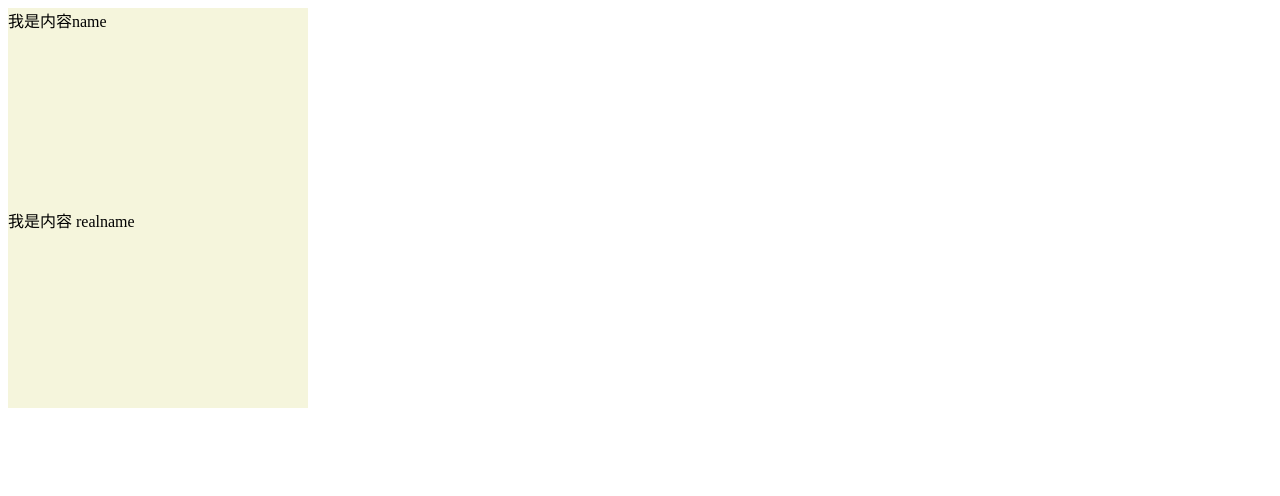
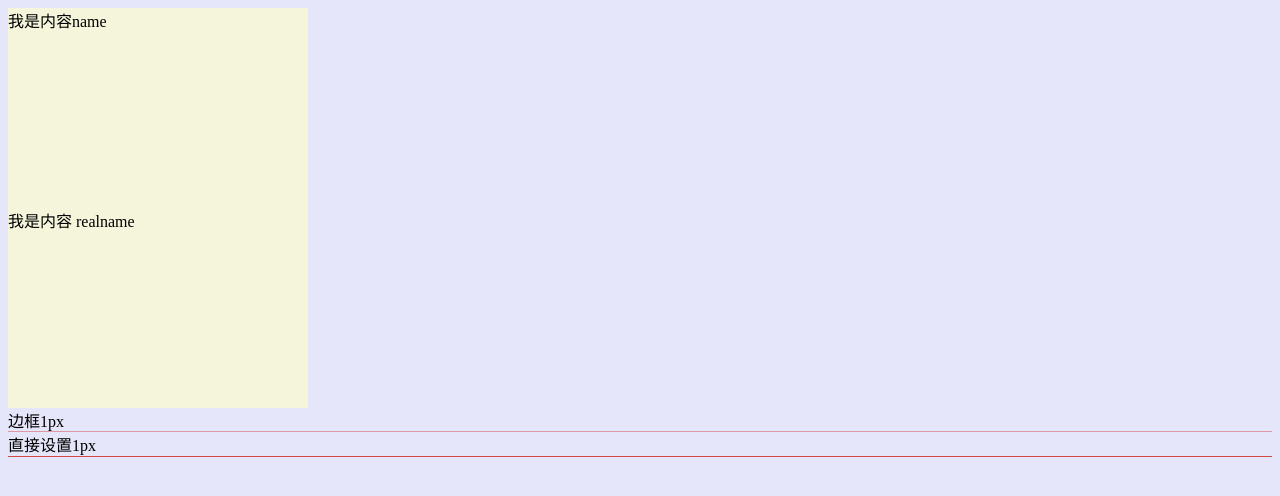
Before and after one commit to spock504/interview-ex, a website: page rem.html in a window 1280 px wide. Drawn offline with Linux system fonts and the light colour scheme.

Commit message:
feat: rem 自适应布局&移动端1px

```diff
--- a/rem.html
+++ b/rem.html
@@ -3,7 +3,7 @@
  * @Date: 2021-03-11 17:45:03
  * @Description: file content
  * @LastEditors: liujian
- * @LastEditTime: 2021-03-11 17:45:29
+ * @LastEditTime: 2021-03-12 15:03:59
 -->
 
 <!--
@@ -19,21 +19,9 @@
 <head>
     <meta charset="UTF-8">
     <meta http-equiv="X-UA-Compatible" content="IE=edge">
-    <meta name="viewport" content="width=device-width, initial-scale=1.0">
+    <!-- 这个meta标签使得页面宽度等于设备宽度，页面的缩放默认为1，且用户不能缩放 -->
+    <meta name="viewport" content="width=device-width,inital-scale=1.0,maximum-scale=1.0,minimum-scale=1,user-scalable=no">
     <title>Document</title>
-    <style>
-        .name {
-            width: 3rem;
-            height: 2rem;
-            background-color: beige;
-        }
-
-        .realname {
-            width: 300px;
-            height: 200px;
-            background-color: beige;
-        }
-    </style>
     <script>
         //designWidth:设计稿的实际宽度值，需要根据实际设置
         //maxWidth:制作稿的最大宽度值，需要根据实际设置
@@ -86,6 +74,58 @@
             }
         })(750, 750);
     </script>
+    <style>
+        body {
+            background-color: lightblue;
+        }
+
+        @media screen and (min-width: 600px) {
+            body {
+                background-color: lightgreen;
+            }
+        }
+
+        @media screen and (min-width: 1200px) {
+            body {
+                background-color: lavender;
+            }
+        }
+
+        /*  rem */
+
+        .name {
+            width: 3rem;
+            height: 2rem;
+            background-color: beige;
+        }
+
+        .realname {
+            width: 300px;
+            height: 200px;
+            background-color: beige;
+        }
+
+        /* 1px  */
+        .borderPx {
+            position: relative;
+        }
+
+        .borderPx::after {
+            display: block;
+            position: absolute;
+            left: 0;
+            right: 0;
+            bottom: 0;
+            border-top: 1px solid rgb(211, 74, 74);
+            content: "";
+            transform: scaleY(0.5);
+            transform-origin: left top;
+        }
+
+        .borderRx {
+            border-bottom: 1px solid rgb(211, 74, 74);
+        }
+    </style>
 </head>
 
 <body>
@@ -95,6 +135,9 @@
     <div class='realname'>
         我是内容 realname
     </div>
+
+    <div class="borderPx">边框1px</div>
+    <div class="borderRx">直接设置1px</div>
 </body>
 
 </html>
```
Also changed, not shown: README.md.
